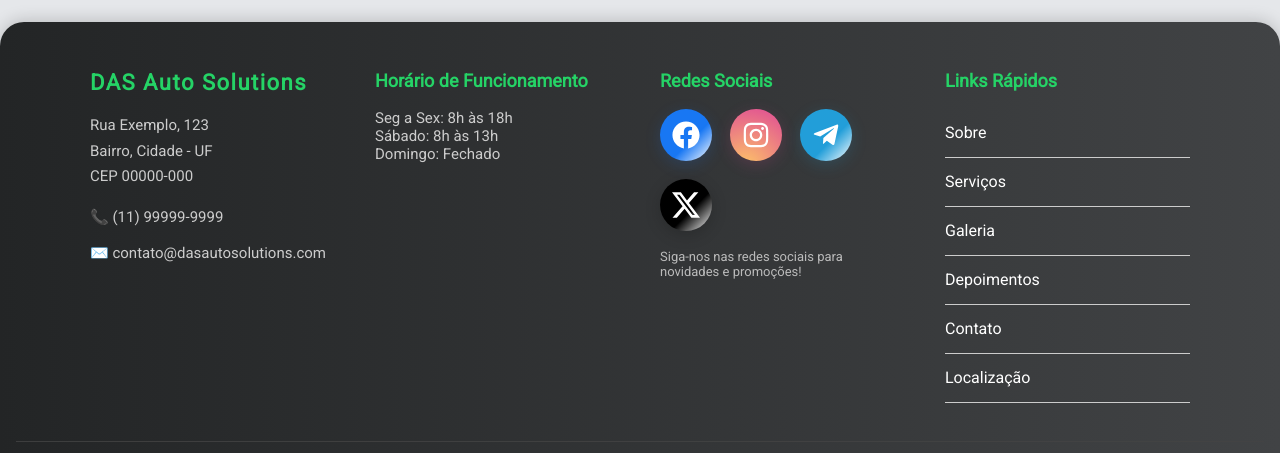
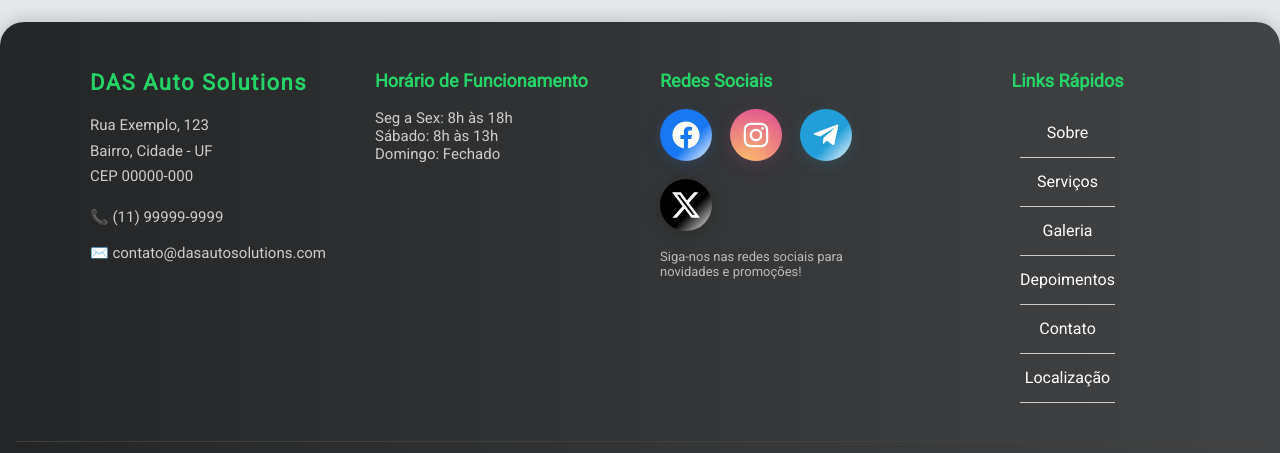
Before and after one commit to diatsilva007/machine-shop, a React (Create React App) app: page / in a window 1280 px wide. Shown: the part 3851-4304 px from the top of the page. Built offline with nearby package versions, Linux system fonts and the light colour scheme.

Commit message:
Ajusta estilo do componente Footer para centralizar links rápidos e texto

```diff
--- a/src/components/Footer.jsx
+++ b/src/components/Footer.jsx
@@ -298,7 +298,16 @@ export default function Footer({ isMobile }) {
           </p>
         </div>
         {/* Links rápidos do rodapé */}
-        <div style={{ minWidth: 180, flex: 1 }}>
+        <div
+          style={{
+            minWidth: 180,
+            flex: 1,
+            display: "flex",
+            flexDirection: "column",
+            alignItems: "center", // centraliza horizontalmente
+            textAlign: "center", // centraliza o texto
+          }}
+        >
           <strong style={{ fontSize: 18, color: "#25d366" }}>
             Links Rápidos
           </strong>
```
